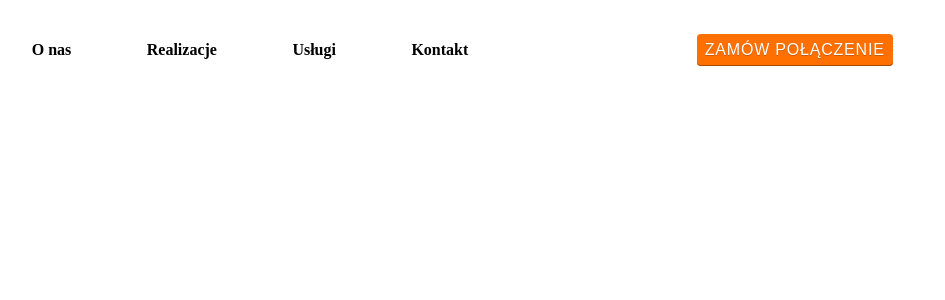
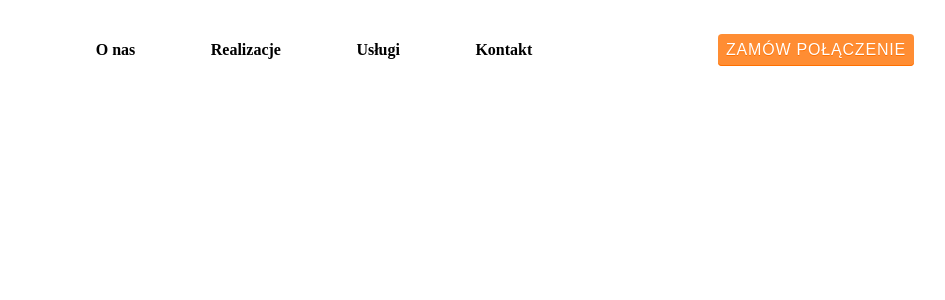
Before and after one commit to kamio90/itroom, a React (Create React App) app: page / in a window 1280 px wide. Shown: the top 300 px of the page, without its empty margins (292-1237 px from the left). Built offline with nearby package versions, Linux system fonts and the light colour scheme.

Commit message:
create re-usage color sass variables
add custom colors

```diff
--- a/src/scss/global/variables.scss
+++ b/src/scss/global/variables.scss
@@ -4,3 +4,9 @@ $min_font: 16px;
 $max_font: 24px;
 $mod_1: 1.2; // mobile
 $mod_2: 1.5; // desktop
+$white_light: #cfcfcf;
+$white_dark: #fff;
+$black_light: #222222;
+$black_dark: #000;
+$orange_light: #ff8d33;
+$orange_dark: #ff7000;
--- a/src/scss/nav/nav.scss
+++ b/src/scss/nav/nav.scss
@@ -2,6 +2,7 @@
 @import '../global/mixins/flex.scss';
 @import '../global/mixins/btn.scss';
 @import '../global/typography.scss';
+@import '../global/variables.scss';
 
 .nav {
     height: 100px;
@@ -13,11 +14,10 @@
     @include flex-justify-content-space-around;
 
     &__logo {
-        color: white;
+        flex-basis: 10%;
     }
 
     &__list {
-        color: blue;
         flex-basis: 40%;
         list-style: none;
 
@@ -26,7 +26,7 @@
         &__item {
             padding: 5px;
             font-weight: bold;
-            color: black;
+            color: $black_dark;
             cursor: pointer;
 
             @include fluid-type($min_width, $max_width, $min_font, $min_font);
@@ -37,7 +37,7 @@
             }
 
             &:hover {
-                color: red;
+                color: $black_light;
             }
         }
     }
@@ -45,16 +45,16 @@
     &__btn {
         @include button;
 
-        background-color: #ff7000;
-        text-shadow: 0 1px #cc5a00;
-        box-shadow: inset 0 -1px #a84a00;
+        background-color: $orange_light;
+        text-shadow: 0 1px $orange_dark;
+        box-shadow: inset 0 -1px $orange_dark;
         text-transform: uppercase;
 
         @include fluid-type($min_width, $max_width, $min_font, $min_font);
 
         &:hover {
-            background: #ff8d33;
-            box-shadow: inset 0 -1px #c25500;
+            background: $orange_dark;
+            box-shadow: inset 0 -1px $orange_light;
         }
     }
 }
```
